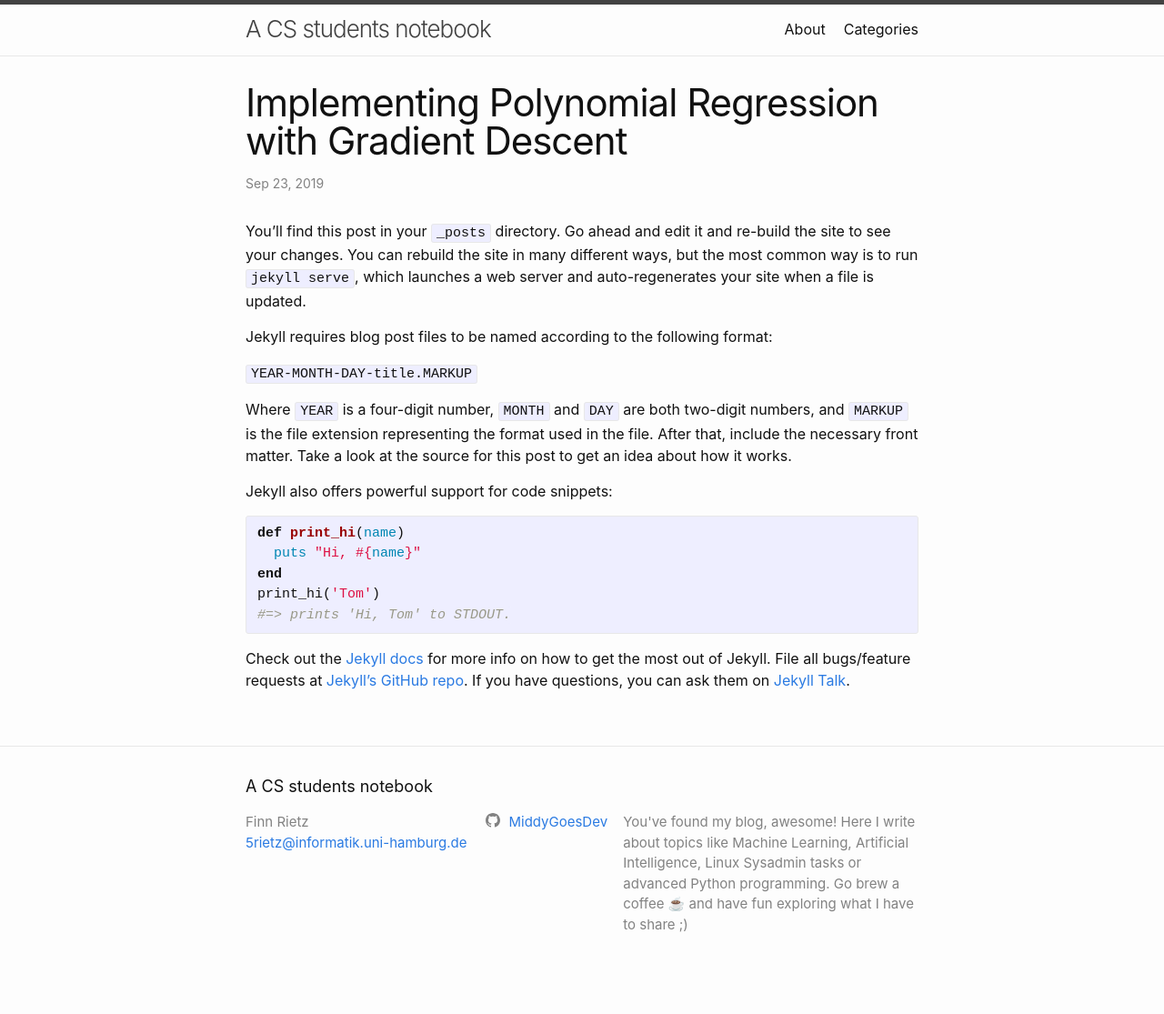
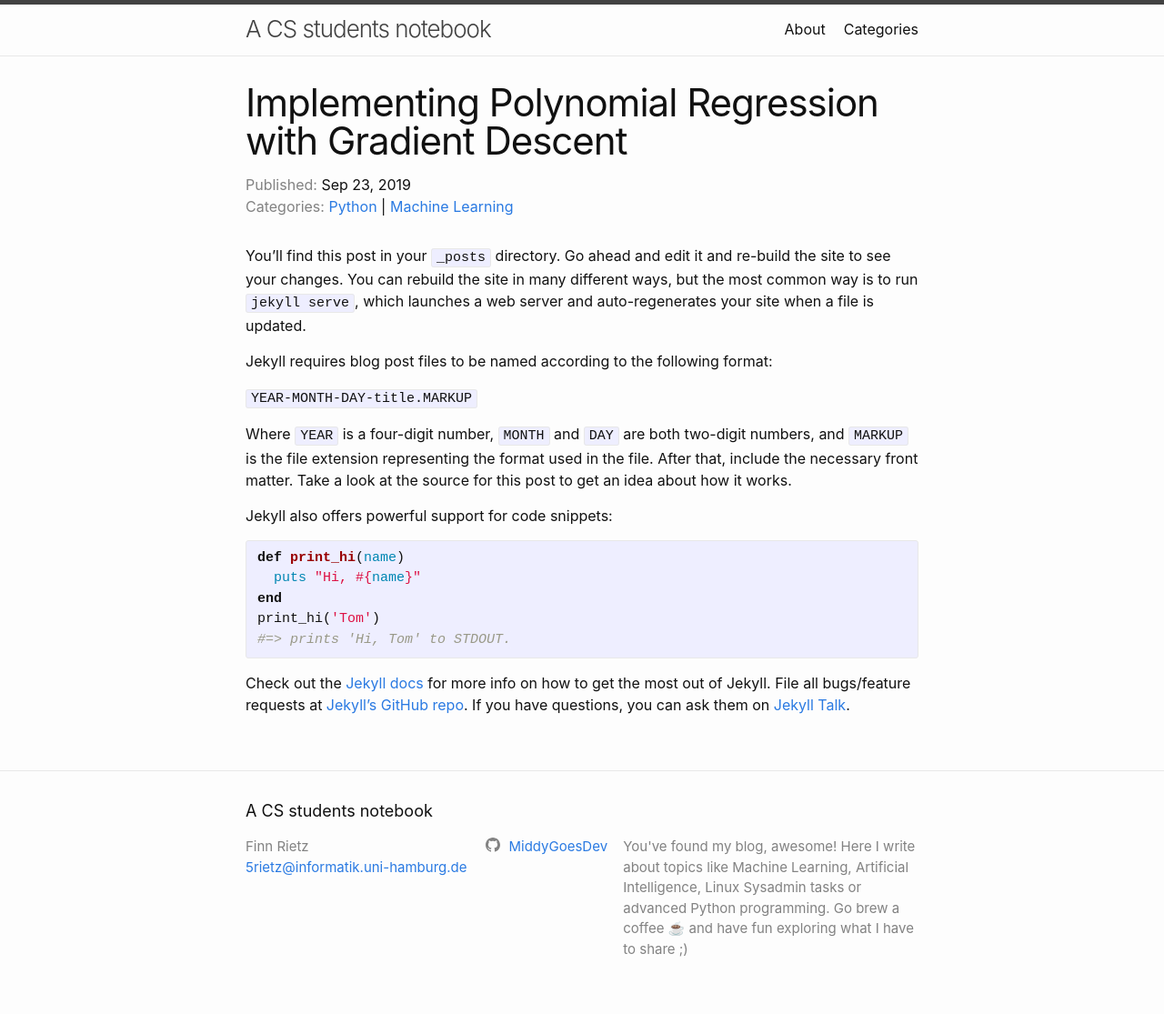
Before and after one commit to frietz58/frietz58.github.io, a Jekyll site: the page built from _posts/2019-09-23-gradient-descent-polynomial-regression.markdown, in a window 1280 px wide. Shown: the whole page at 91% size. Built offline with Jekyll 4.4.1, drawn with Linux system fonts in a browser that asks for light colours; before the commit the page ends 1088 px from its top, so only the background shows below that.

Commit message:
change post metadata to include author and categories, format date in post metadata

```diff
--- a/_layouts/post.html
+++ b/_layouts/post.html
@@ -5,14 +5,32 @@
 
   <header class="post-header">
     <h1 class="post-title p-name" itemprop="name headline">{{ page.title | escape }}</h1>
-    <p class="post-meta">
-      <time class="dt-published" datetime="{{ page.date | date_to_xmlschema }}" itemprop="datePublished">
-        {%- assign date_format = site.minima.date_format | default: "%b %-d, %Y" -%}
-        {{ page.date | date: date_format }}
-      </time>
-      {%- if page.author -%}
-        • <span itemprop="author" itemscope itemtype="http://schema.org/Person"><span class="p-author h-card" itemprop="name">{{ page.author }}</span></span>
-      {%- endif -%}</p>
+
+    {%- if page.author -%}
+    <p class="no-margin-bot">
+      <span class="text-highlight-gray">Author:</span>
+        <span itemprop="author" itemscope itemtype="http://schema.org/Person"><span class="p-author h-card" itemprop="name">{{ page.author }}</span></span>
+      {%- endif -%}
+    </p>
+
+    <time class="dt-published" datetime="{{ page.date | date_to_xmlschema }}" itemprop="datePublished">
+      {%- assign date_format = site.minima.date_format | default: "%b %-d, %Y" -%}
+      <span class="text-highlight-gray">Published:</span> {{ page.date | date: date_format }}
+    </time>
+
+    <div class="post-categories">
+      {% if post %}
+        {% assign categories = post.categories %}
+      {% else %}
+        {% assign categories = page.categories %}
+      {% endif %}
+      <span class="no-margin-bot text-highlight-gray">Categories: </span>
+      {% for category in categories %}
+      <a href="{{site.baseurl}}/categories/#{{category|slugize}}">{{category}}</a>
+      {% unless forloop.last %} | {% endunless %}
+      {% endfor %}
+    </div>
+
   </header>
 
   <div class="post-content e-content" itemprop="articleBody">
```
